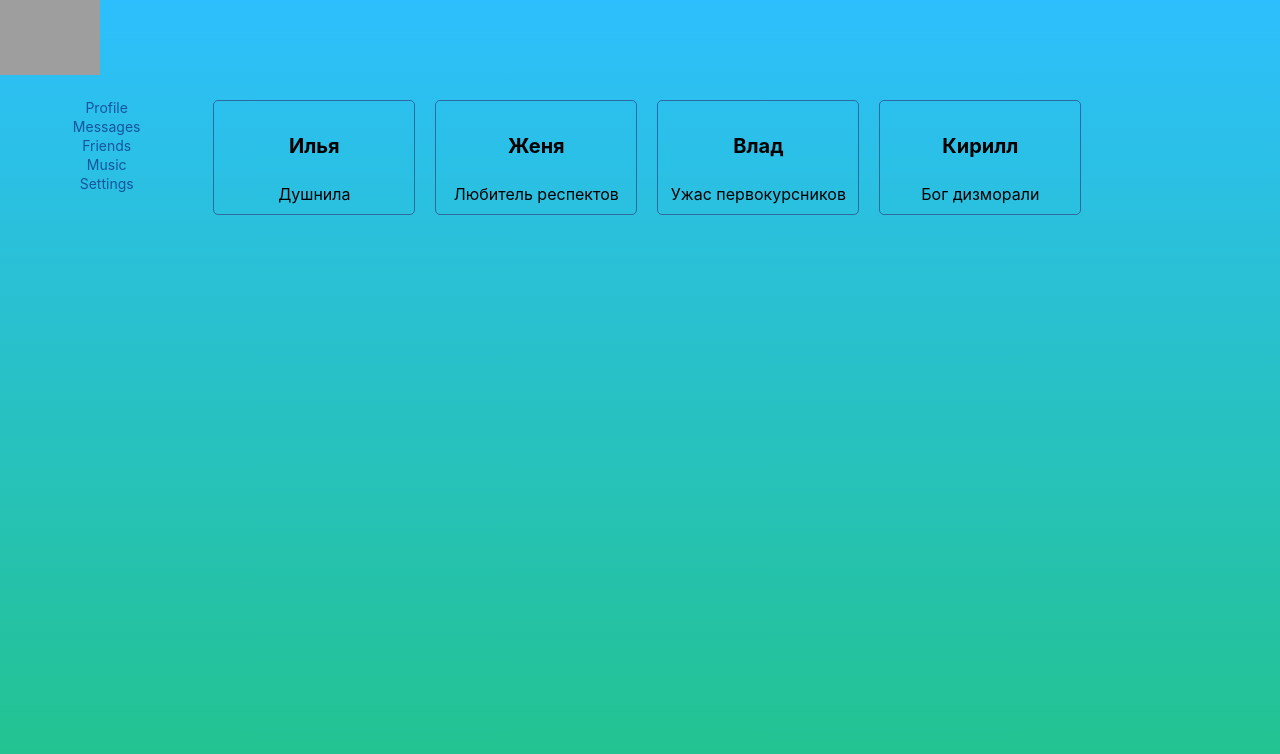
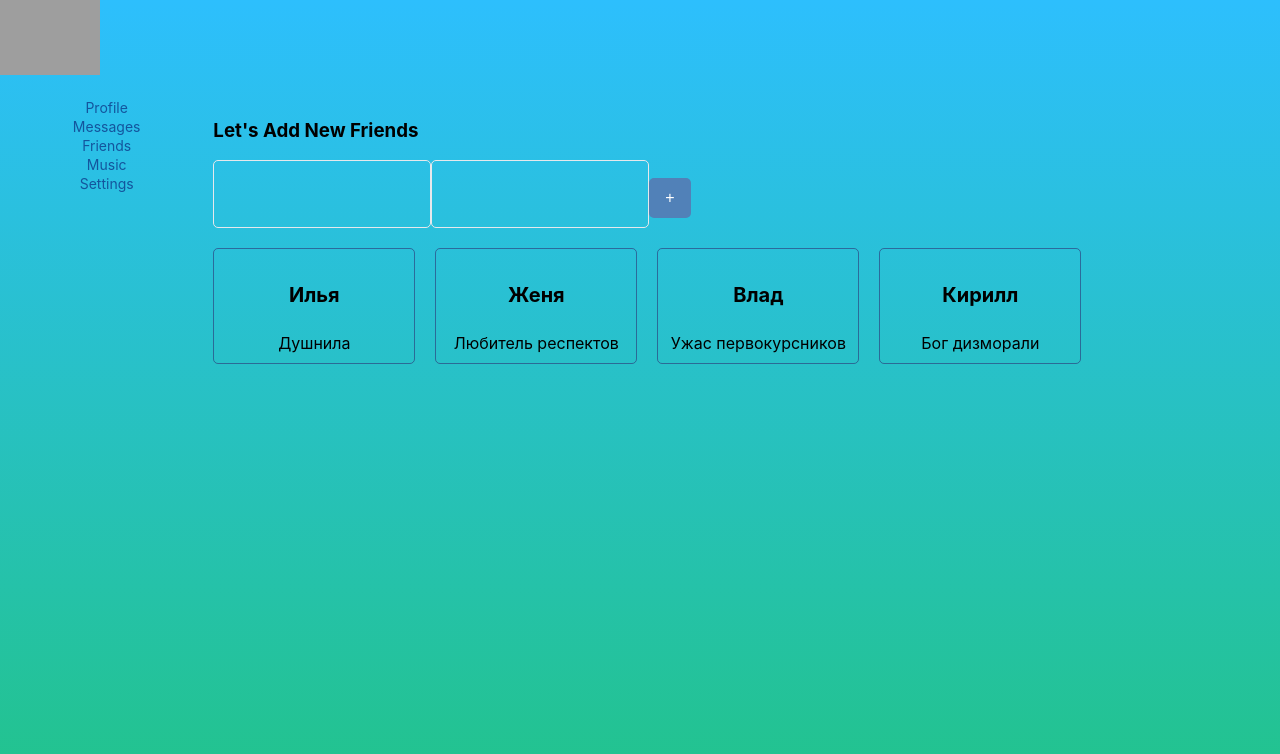
Before and after one commit to gem4ik/social.DOP, a React (Create React App) app: page /friends in a window 1280 px wide. Shown: the top 754 px of the page. Built offline with nearby package versions, Linux system fonts and the light colour scheme; grey boxes are pictures that could not be loaded.

Commit message:
test for my guys

```diff
--- a/src/App.tsx
+++ b/src/App.tsx
@@ -4,7 +4,7 @@ import {Header} from "./components/Header/Header";
 import {Nav} from "./components/Nav/Nav";
 import {BrowserRouter, Route} from "react-router-dom";
 import {Music} from "./components/Music/Music";
-import {Friends} from "./components/News/Friends";
+import {Friends} from "./components/Friends/Friends";
 import {Settings} from "./components/Settings/Settings";
 import {Dialogs} from "./components/Dialogs/Dialogs";
 import {Profile} from "./components/Profile/Profile";
--- /dev/null
+++ b/src/components/Friends/Friends.css
@@ -0,0 +1,87 @@
+.wrapper {
+    display: flex;
+    flex-direction: column;
+    gap: 20px;
+}
+.user-cards {
+    display: flex;
+    justify-content: space-between;
+    border: 1px solid rgba(45, 45, 115, 0.58);
+    border-radius: 5px;
+    width: 200px;
+}
+
+.friends-wrapper {
+    display: flex;
+    width: 100%;
+    flex-wrap: wrap;
+    gap: 20px;
+}
+
+.card {
+    width: calc(70% - 10px);
+    margin-bottom: 20px;
+    box-shadow: 0 0 4px rgba(0, 0, 0, 0.3);
+}
+
+.card-title {
+    font-size: 20px;
+    font-weight: bold;
+    margin-bottom: 10px;
+}
+
+.card-text {
+    font-size: 16px;
+    margin-bottom: 10px;
+}
+
+.card-body {
+    width: 100%;
+    display: flex;
+    flex-direction: column;
+    align-items: center;
+}
+.card-body p {
+    text-align: center;
+}
+.AddFriendForm {
+    display: flex;
+    flex-direction: column;
+
+}
+.inputForm textarea {
+    width: 200px;
+    height: 20px;
+}
+.inputForm {
+    display: flex;
+    justify-content: flex-start;
+    align-items: center;
+}
+.textitem {
+    width: 200px;
+    min-height: 50px;
+    padding: 8px;
+    border: 1px solid #e7e8ec;
+    border-radius: 5px;
+    font-size: 15px;
+    resize: none;
+    margin-bottom: 0;
+    background-color: transparent;
+}
+
+.button {
+    background-color: #5181b8;
+    height: 40px;
+    border: none;
+    color: #fff;
+    padding: 8px 16px;
+    border-radius: 5px;
+    font-size: 16px;
+    cursor: pointer;
+    margin-top: 8px;
+}
+
+.button:hover {
+    background-color: #3d6aa8;
+}
--- a/src/components/News/Friends.tsx
+++ b/src/components/Friends/Friends.tsx
@@ -8,7 +8,19 @@ export type FriendsPropsType = {
 export const Friends = (props: FriendsPropsType) => {
 
     return (
-        <div className='friends-wrapper'>
+        <div className='wrapper'>
+            <div className='AddFriendForm'>
+                <h3>Let's Add New Friends</h3>
+                <div className='inputForm'>
+                    <textarea className='textitem'
+                    ></textarea>
+                    <textarea className='textitem'
+                    ></textarea>
+                    <button className='button'>+</button>
+                </div>
+
+            </div>
+            <div className='friends-wrapper'>
             {props.friends.map(f=>{
                 return(
                     <div className="user-cards" key={f.id}>
@@ -19,6 +31,7 @@ export const Friends = (props: FriendsPropsType) => {
                     </div>
                 )
             })}
+            </div>
         </div>
     )
 }
--- a/src/components/News/Friends.css
+++ /dev/null
@@ -1,41 +0,0 @@
-.user-cards {
-    display: flex;
-    justify-content: space-between;
-    border: 1px solid rgba(45, 45, 115, 0.58);
-    border-radius: 5px;
-    width: 200px;
-}
-
-.friends-wrapper {
-    display: flex;
-    width: 100%;
-    flex-wrap: wrap;
-    gap: 20px;
-}
-
-.card {
-    width: calc(70% - 10px);
-    margin-bottom: 20px;
-    box-shadow: 0 0 4px rgba(0, 0, 0, 0.3);
-}
-
-.card-title {
-    font-size: 20px;
-    font-weight: bold;
-    margin-bottom: 10px;
-}
-
-.card-text {
-    font-size: 16px;
-    margin-bottom: 10px;
-}
-
-.card-body {
-    width: 100%;
-    display: flex;
-    flex-direction: column;
-    align-items: center;
-}
-.card-body p {
-    text-align: center;
-}
```
